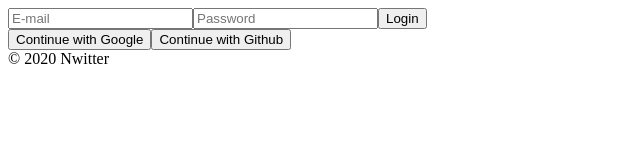
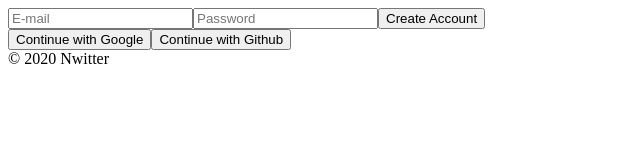
Before and after one commit to redonearth/nowitter, a React (Create React App) app: page /#/ in a window 1280 px wide. Shown: the top 160 px of the page, without its empty margins (0-640 px from the left). Built offline with nearby package versions, Linux system fonts and the light colour scheme; no server answers.

Commit message:
#2.3 Creating Account

```diff
--- a/src/routes/Auth.js
+++ b/src/routes/Auth.js
@@ -1,8 +1,10 @@
+import { authService } from "myFirebase";
 import React, { useState } from "react";
 
 const Auth = () => {
   const [email, setEmail] = useState("");
   const [password, setPassword] = useState("");
+  const [newAccount, setNewAccount] = useState(true);
   const onChange = (event) => {
     const {
       target: { name, value }
@@ -14,8 +16,22 @@
       setPassword(value);
     }
   };
-  const onSubmit = (event) => {
+  const onSubmit = async (event) => {
     event.preventDefault();
+    try {
+      let data;
+      if (newAccount) {
+        data = await authService.createUserWithEmailAndPassword(
+          email,
+          password
+        );
+      } else {
+        data = await authService.signInWithEmailAndPassword(email, password);
+      }
+      console.log(data);
+    } catch (error) {
+      console.log(error);
+    }
   };
   return (
     <div>
@@ -36,7 +52,7 @@
           required
           onChange={onChange}
         />
-        <input type="submit" value="Login" />
+        <input type="submit" value={newAccount ? "Create Account" : "Login"} />
       </form>
       <div>
         <button>Continue with Google</button>
```
